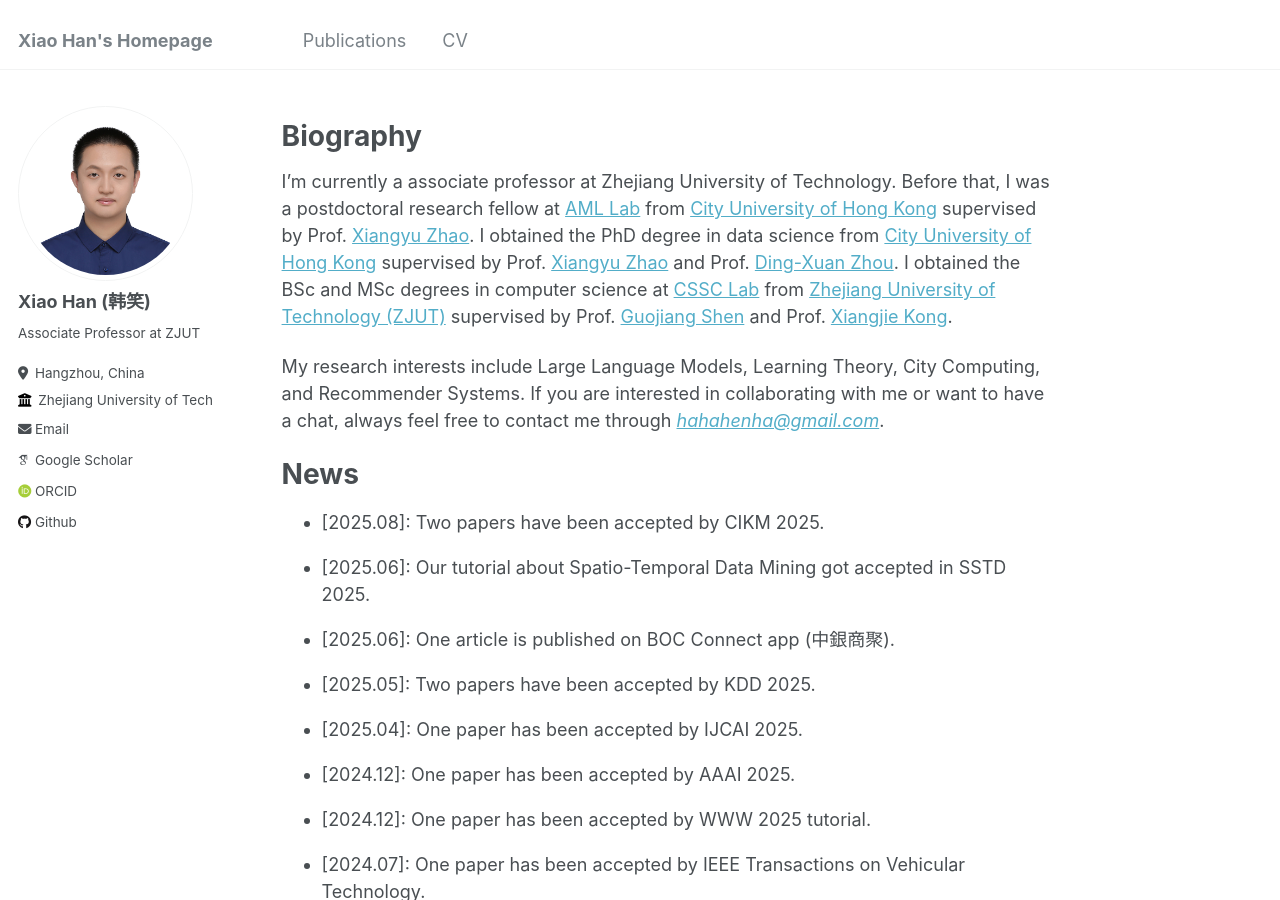
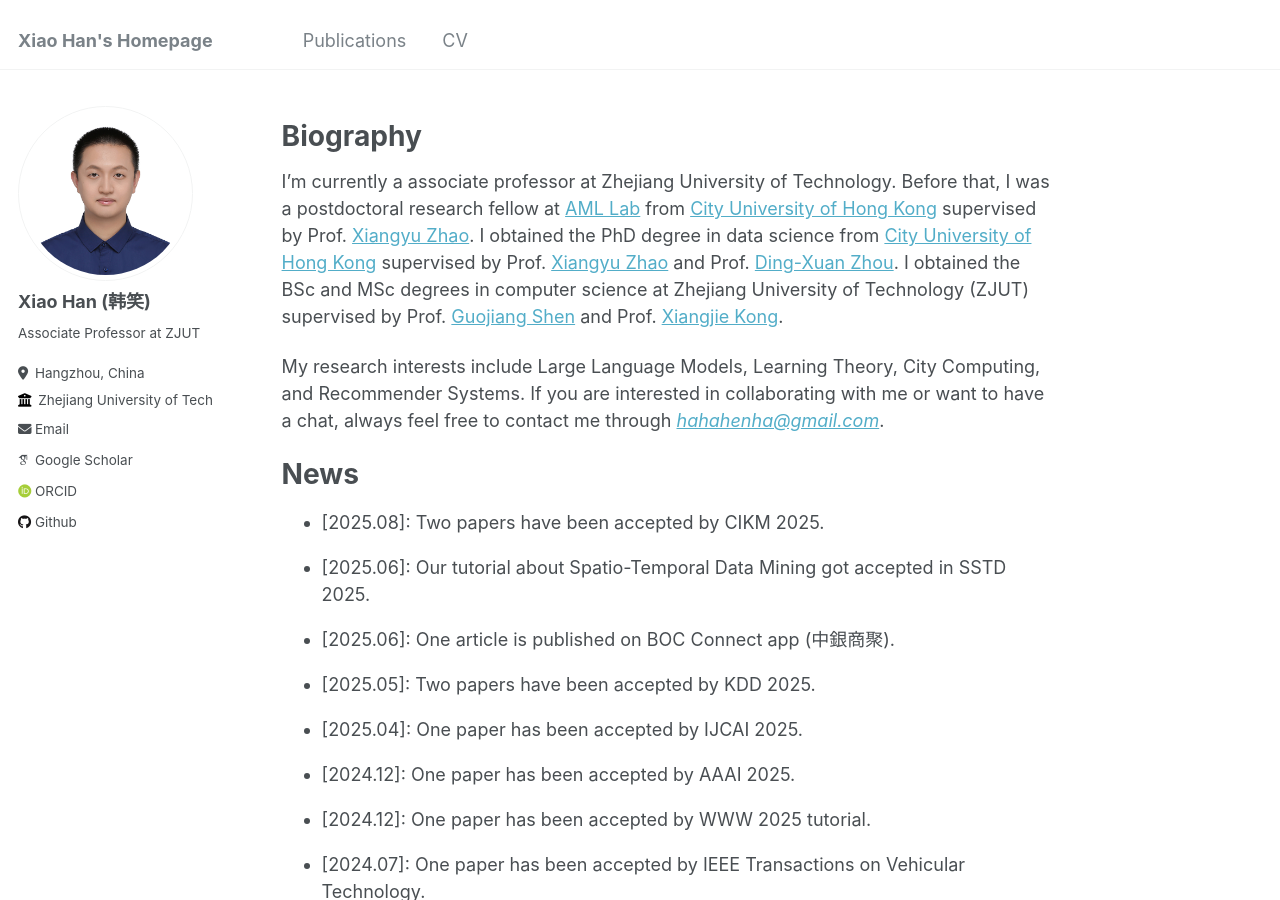
Before and after one commit to hahahenha/hahahenha.github.io, a Jekyll site: the page built from _pages/about.md, in a window 1280 px wide and 900 px high. Built offline with Jekyll 4.4.1, drawn with Linux system fonts in a browser that asks for light colours; some web fonts are replaced.

Commit message:
Update about.md

```diff
--- a/_pages/about.md
+++ b/_pages/about.md
@@ -19,7 +19,7 @@ redirect_from:
 I'm currently a associate professor at Zhejiang University of Technology.
 Before that, I was a postdoctoral research fellow at [AML Lab](https://aml-cityu.github.io/) from [City University of Hong Kong](https://www.cityu.edu.hk) supervised by Prof. [Xiangyu Zhao](https://zhaoxyai.github.io/).
 I obtained the PhD degree in data science from [City University of Hong Kong](https://www.cityu.edu.hk) supervised by Prof. [Xiangyu Zhao](https://zhaoxyai.github.io/) and Prof. [Ding-Xuan Zhou](https://www.sydney.edu.au/science/about/our-people/academic-staff/dingxuan-zhou.html).
-I obtained the BSc and MSc degrees in computer science at [CSSC Lab](https://www.cssclab.cn/) from [Zhejiang University of Technology (ZJUT)](https://www.zjut.edu.cn) supervised by Prof. [Guojiang Shen](https://homepage.zjut.edu.cn//sgj/) and Prof. [Xiangjie Kong](http://www.cssclab.cn/xjkong/).
+I obtained the BSc and MSc degrees in computer science at Zhejiang University of Technology (ZJUT) supervised by Prof. [Guojiang Shen](https://homepage.zjut.edu.cn//sgj/) and Prof. [Xiangjie Kong](http://www.cssclab.cn/xjkong/).
 
 My research interests include Large Language Models, Learning Theory, City Computing, and Recommender Systems.
 If you are interested in collaborating with me or want to have a chat, always feel free to contact me through <a href="mailto:hahahenha@gmail.com">*hahahenha@gmail.com*</a>.
```
